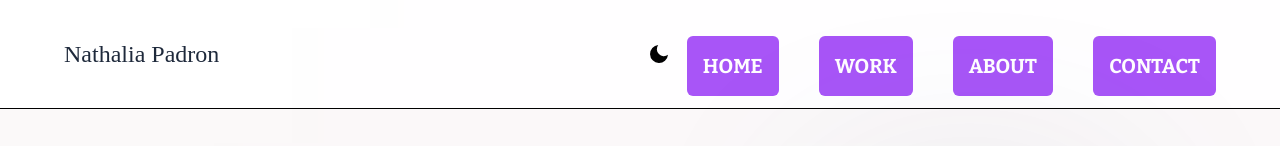
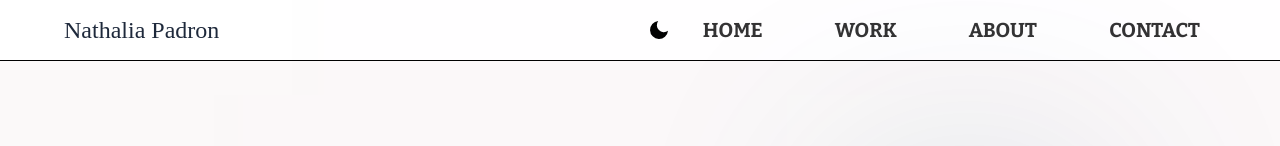
Before and after one commit to NattyDCI/portfolioFrontendDevNathaliaPadron, a React (Vite) app in the folder portfolioFrontendNathalia/: page / in a window 1280 px wide. Shown: the top 146 px of the page. Built offline with nearby package versions, Linux system fonts and the light colour scheme; a web font is replaced by a local one.

Commit message:
refactor in Navbar

```diff
--- a/portfolioFrontendNathalia/src/components/Navbar.jsx
+++ b/portfolioFrontendNathalia/src/components/Navbar.jsx
@@ -10,6 +10,7 @@ import { Moon } from "../assets";
 import StyledButton from "./StyledButton";
 import styles from "../style";
 
+
 const Navbar = () => {
 
   const {
@@ -17,7 +18,7 @@ const Navbar = () => {
     workRef,
     aboutRef,
     contactRef,
-    scrollHandler
+    heroScrollHandler
   } = useContext(MainContext);
 
   const [toggle, setToggle] = useState(false);
@@ -28,7 +29,6 @@ const Navbar = () => {
 
   }
   function referenceGenerator (navId){
-
       if (navId === "home") {
         return heroRef
       } else if (navId === "contact"){
@@ -39,8 +39,6 @@ const Navbar = () => {
         return workRef
       }
       return null
-
-
   }
 
   return (
@@ -58,7 +56,9 @@ const Navbar = () => {
               index === navLinks.length - 1 ? "mr-0" : "mr-10"
             } `}
           >
-            < StyledButton reference={referenceGenerator(nav.id)} parragraf={nav.title} width={`fit`} className="mt-10 font-[30px]"/>
+            <button onClick={() => heroScrollHandler(referenceGenerator(nav.id))} className={`${styles.flexCenter} text-xl dark:text-white text-offDark font-bitter font-semibold  hover:purple-600 px-4 w-full h-[60px]cursor-pointer focus:ring focus:ring-purple-300`}>
+              {nav.title}
+            </button>
           </li>
         ))}
 
```
